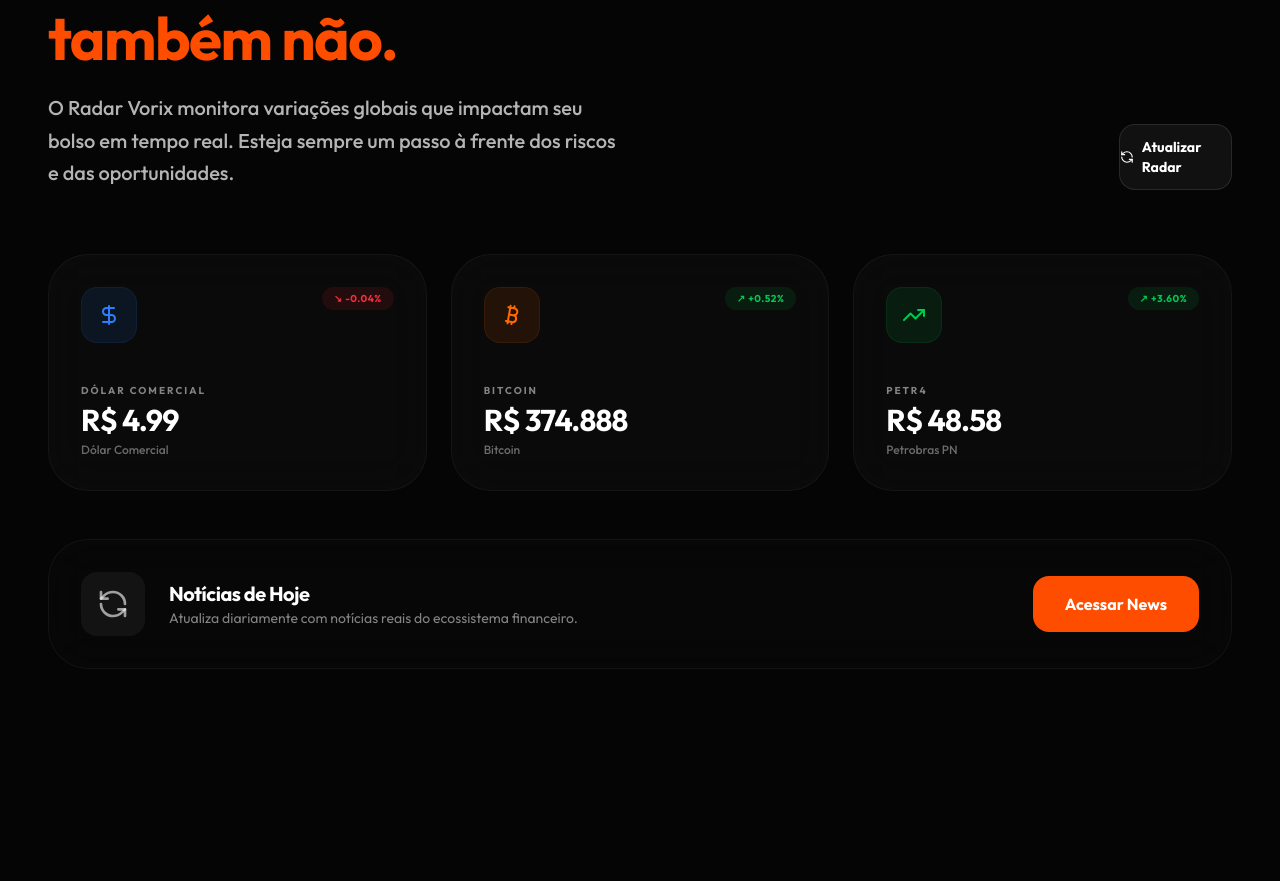
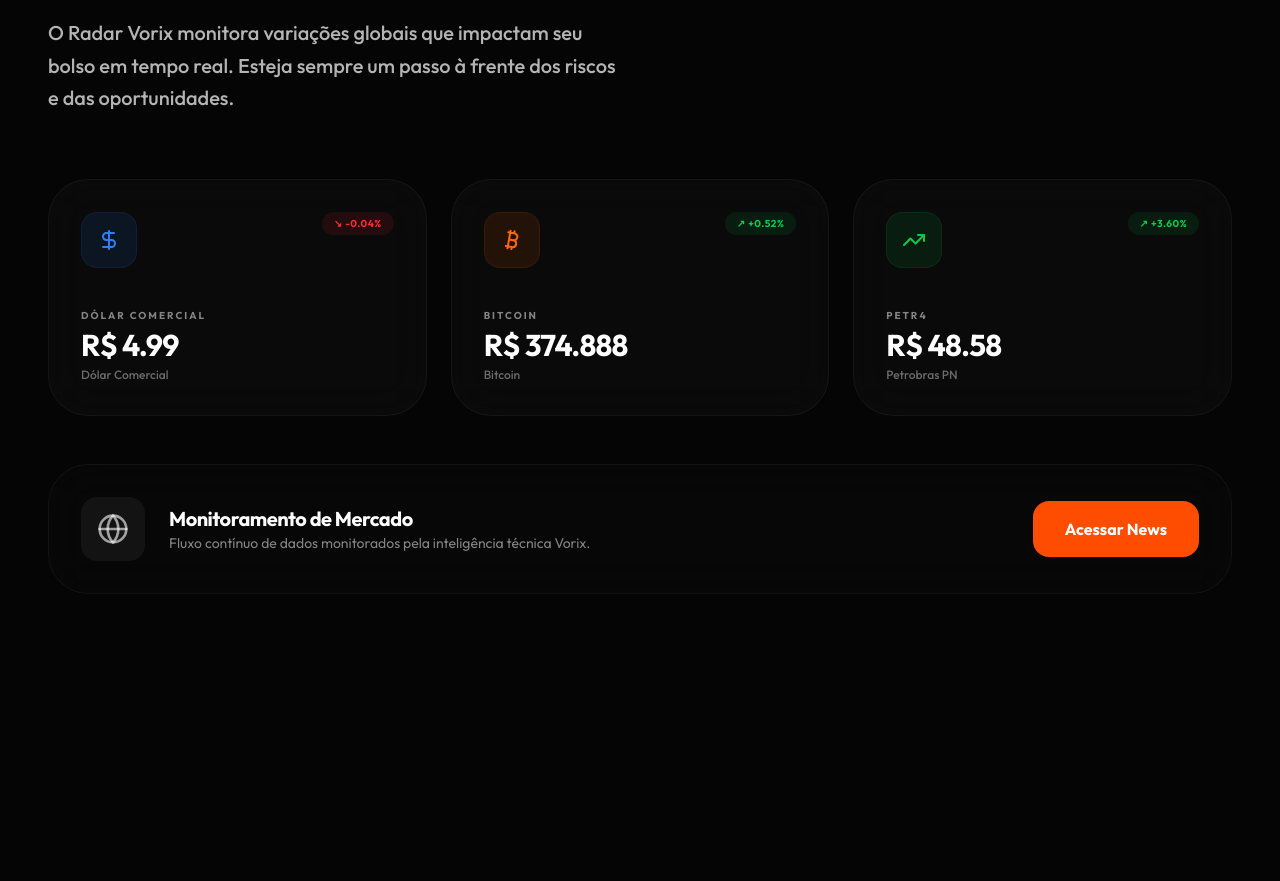
Before and after one commit to elevategerenciamento/Vorix-Page, a React (Vite) app: page / in a window 1280 px wide. Shown: the part 8803-9684 px from the top of the page. Built offline with nearby package versions, Linux system fonts and the light colour scheme.

Commit message:
style: remove update radar button and refresh icons to avoid confusion

```diff
--- a/src/components/MarketRadar.tsx
+++ b/src/components/MarketRadar.tsx
@@ -1,6 +1,6 @@
 import React from 'react';
 import { motion } from 'framer-motion';
-import { DollarSign, Bitcoin, TrendingUp, RefreshCcw } from 'lucide-react';
+import { DollarSign, Bitcoin, TrendingUp, Globe, Newspaper } from 'lucide-react';
 
 const MarketRadar = () => {
   const markets = [
@@ -43,15 +43,7 @@ const MarketRadar = () => {
           <h2 className="text-3xl md:text-6xl font-bold mb-3 md:mb-4 leading-tight">O mundo não para. <br className="md:hidden"/> <span className="text-vorix-orange">Seu sistema também não.</span></h2>
           <p className="text-white/70 text-base md:text-xl max-w-xl mx-auto md:mx-0 leading-relaxed font-medium">O Radar Vorix monitora variações globais que impactam seu bolso em tempo real. Esteja sempre um passo à frente dos riscos e das oportunidades.</p>
         </div>
-        <a
-          href="https://vorix-project.vercel.app/"
-          target="_blank"
-          rel="noopener noreferrer"
-          className="premium-button premium-button-secondary flex items-center justify-center gap-2 text-xs md:text-sm font-bold h-fit w-full md:w-auto py-4 md:py-3"
-        >
-          <RefreshCcw size={16} />
-          Atualizar Radar
-        </a>
+        {/* Remove update button as requested */}
       </div>
 
       <div className="grid grid-cols-1 md:grid-cols-3 gap-4 md:gap-6">
@@ -91,11 +83,11 @@ const MarketRadar = () => {
       >
         <div className="flex flex-col md:flex-row items-center text-center md:text-left gap-4 md:gap-6">
           <div className="w-12 md:w-16 h-12 md:h-16 bg-white/5 rounded-xl md:rounded-2xl flex items-center justify-center text-white/60">
-            <RefreshCcw size={24} className="md:w-[32px] md:h-[32px]" />
+            <Globe size={24} className="md:w-[32px] md:h-[32px]" />
           </div>
           <div>
-            <h4 className="text-lg md:text-xl font-bold">Notícias de Hoje</h4>
-            <p className="text-xs md:text-sm text-white/50">Atualiza diariamente com notícias reais do ecossistema financeiro.</p>
+            <h4 className="text-lg md:text-xl font-bold">Monitoramento de Mercado</h4>
+            <p className="text-xs md:text-sm text-white/50">Fluxo contínuo de dados monitorados pela inteligência técnica Vorix.</p>
           </div>
         </div>
         <a
```
